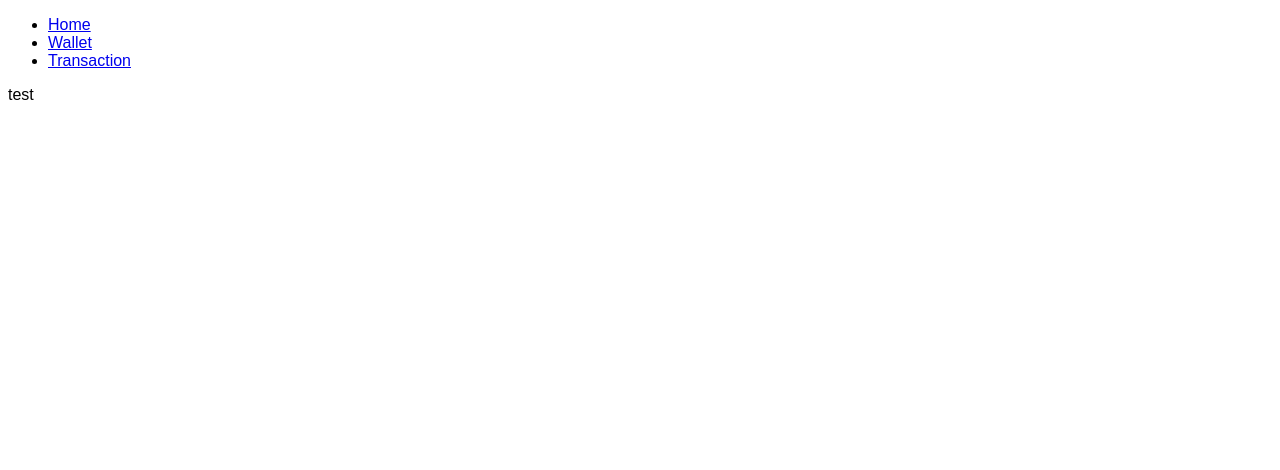
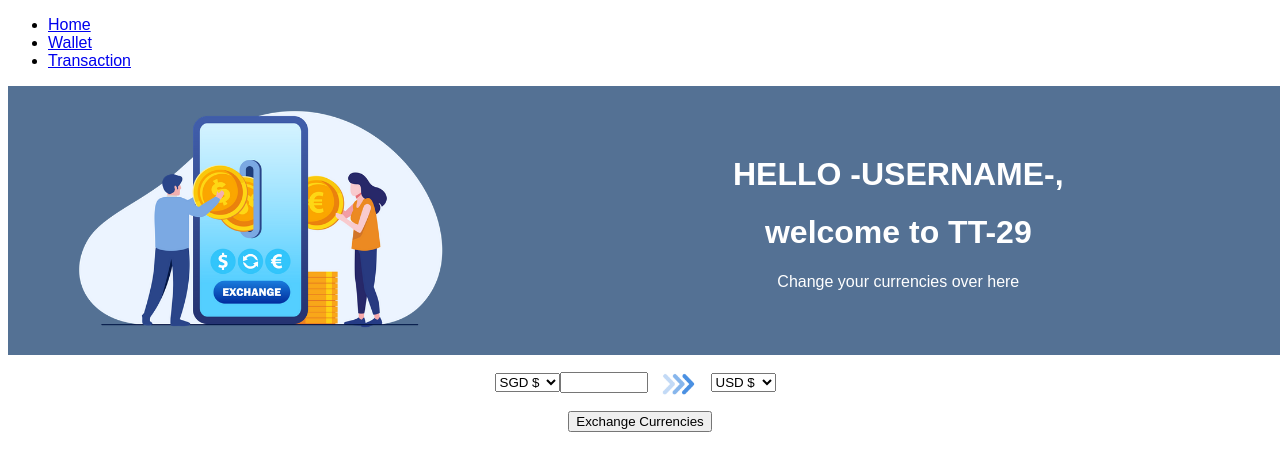
Before and after one commit to liangjingg/TT6_29, a React (Create React App) app in the folder frontend/: page /transaction in a window 1280 px wide. Shown: the top 470 px of the page. Built offline with nearby package versions, Linux system fonts and the light colour scheme.

Commit message:
update wallet and transaction page to fetch from static json

```diff
--- a/frontend/package.json
+++ b/frontend/package.json
@@ -14,6 +14,7 @@
     "react-router": "^6.3.0",
     "react-router-dom": "^6.3.0",
     "react-scripts": "5.0.1",
+    "react-select-currency": "^1.0.7",
     "styled-components": "^5.3.5",
     "web-vitals": "^2.1.4"
   },
--- a/frontend/src/pages/Wallet.js
+++ b/frontend/src/pages/Wallet.js
@@ -9,9 +9,35 @@ import removeclose from './remove-close.png';
 
 
 function Wallet(){
-  const [userid, setUserId] = useState("");
+  const [userid, setUserId] = useState(1);
   const [walletAmt, setWalletAmt] = useState(3);
-  const [walletData, setWalletData] = useState([]);
+  const [walletData, setWalletData] = useState([
+  {
+    "id": 1,
+    "user_id": 1,
+    "name": "Multi-Currency Account"
+  },
+  {
+    "id": 2,
+    "user_id": 1,
+    "name": "Travel Account"
+  },
+  {
+    "id": 3,
+    "user_id": 2,
+    "name": "Trading Account"
+  },
+  {
+    "id": 4,
+    "user_id": 3,
+    "name": "Multi-Currency Account"
+  },
+  {
+    "id": 5,
+    "user_id": 4,
+    "name": "Trip to Japan"
+  }
+]);
 
   const removeWallet = () => {
     if(window.confirm("Please confirm that you are deleting this wallet")==true){
@@ -20,6 +46,35 @@ function Wallet(){
 
     }
   }
+
+  const dataRowView = (item, key) => {
+    return (
+      <div>
+        {item.user_id == userid ?
+        <div>
+          <div class="walletdiv">
+            <table class="wallettable">
+            <tr>
+              <td class="row1">
+                <img src={walletlogo} class="walletlogo"/>
+              </td>
+              <td class="row4">
+                <img onClick={() => removeWallet()} src={removeclose} class="removelogo" onMouseOut={e => e.currentTarget.src = removeclose} onMouseOver={e => e.currentTarget.src = removeopen}/>
+              </td>
+            </tr>
+            <tr>
+              <td class="row2">
+                <p>{item.name}</p>
+              </td>
+            </tr>
+            </table>
+          </div>
+        </div>:
+         <div></div>
+        }
+      </div>
+    );
+  };
 
   return (
     <div>
@@ -32,31 +87,12 @@ function Wallet(){
             <td class="bannerrow">
                 <h1>HELLO -USERNAME-, </h1>
                 <h1>welcome to TT-29</h1>
-                <p> some other text </p>
+                <p> Here are your wallet details </p>
             </td>
           </tr>
         </table>
       </div>
-      <div class="walletdiv">
-        <table class="wallettable">
-        <tr>
-          <td class="row1">
-            <img src={walletlogo} class="walletlogo"/>
-          </td>
-          <td class="row4">
-            <img onClick={() => removeWallet()} src={removeclose} class="removelogo" onMouseOut={e => e.currentTarget.src = removeclose} onMouseOver={e => e.currentTarget.src = removeopen}/>
-          </td>
-        </tr>
-        <tr>
-          <td class="row2">
-            <p>wallet name </p>
-          </td>
-          <td class="row3">
-            <p> $ xx </p>
-          </td>
-        </tr>
-        </table>
-      </div>
+      { walletData.map(dataRowView)}
     </div>
   );
 };
--- a/frontend/src/pages/transaction.css
+++ b/frontend/src/pages/transaction.css
@@ -0,0 +1,54 @@
+* {
+	font-family: arial, sans-serif;
+}
+
+.bannerTable{
+	background-color: #547194;
+	width: 101%;
+	margin: 0px;
+	padding: 0px;
+}
+
+.BannerLogo{
+	width: 400px;
+	margin-right: 50px;
+	margin-left: 50px;
+}
+
+.logorow{
+    text-align: center;
+    vertical-align: middle;
+}
+
+.bannerrow{
+	color: white;
+	width: 100%;
+    text-align: center;
+    vertical-align: middle;
+}
+
+.arrow{
+	width:  50px;
+	display: flex;
+	padding-right: 5px;
+}
+.currencyInput{
+	width: 80px;
+}
+.exchangetable{
+	margin-left: auto;
+	margin-right: auto;
+	text-align: center;
+    vertical-align: middle;
+}
+
+.exchangediv{
+	margin-left: auto;
+	margin-right: auto;
+	text-align: center;
+    vertical-align: middle;
+}
+
+.outputAmt{
+	padding-left: 10px;
+}
--- a/frontend/src/pages/transaction.js
+++ b/frontend/src/pages/transaction.js
@@ -1,12 +1,202 @@
-import React, {useState,} from 'react';
+import React, {useState,useEffect} from 'react';
 import './transaction.css';
+import logo from './currencypeople2.png';
+import SelectCurrency from 'react-select-currency';
+import arrow from './arrow.gif';
 
 function Transaction(){
   const [userid, setUserId] = useState("");
+  const [count, setCount] = useState(0);
+  const [inputValue, setInputValue] = useState();
+  const [exchangedValue, setExchangedValue] = useState();
+  const [inputCurrency, setInputCurrency] = useState("SGD");
+  const [outputCurrency, setOutputCurrency] = useState("USD");
+  const [exchangeRateData, setExchangeRateData] = useState([{"id": 1,"base_currency": "SGD","exchange_currency": "CAD","rate": 0.9255},
+  {
+    "id": 2,
+    "base_currency": "SGD",
+    "exchange_currency": "CNH",
+    "rate": 4.7868
+  },
+  {
+    "id": 3,
+    "base_currency": "SGD",
+    "exchange_currency": "EUR",
+    "rate": 0.7086
+  },
+  {
+    "id": 4,
+    "base_currency": "SGD",
+    "exchange_currency": "HKD",
+    "rate": 5.5830
+  },
+  {
+    "id": 5,
+    "base_currency": "SGD",
+    "exchange_currency": "JPY",
+    "rate": 97.5303
+  },
+  {
+    "id": 6,
+    "base_currency": "SGD",
+    "exchange_currency": "NZD",
+    "rate": 1.1612
+  },
+  {
+    "id": 7,
+    "base_currency": "SGD",
+    "exchange_currency": "NOK",
+    "rate": 7.2912
+  },
+  {
+    "id": 8,
+    "base_currency": "SGD",
+    "exchange_currency": "GBP",
+    "rate": 0.5974
+  },
+  {
+    "id": 9,
+    "base_currency": "SGD",
+    "exchange_currency": "SEK",
+    "rate": 7.5168
+  },
+  {
+    "id": 10,
+    "base_currency": "SGD",
+    "exchange_currency": "THB",
+    "rate": 25.7275
+  },
+  {
+    "id": 11,
+    "base_currency": "SGD",
+    "exchange_currency": "USD",
+    "rate": 0.7113
+  },
+  {
+    "id": 12,
+    "base_currency": "SGD",
+    "exchange_currency": "SGD",
+    "rate": 1
+  }
+]);
+
+  const fetchExchangeRate = () => {
+
+  }
+
+  const updateInputValue = (event) => {
+    setInputValue(event.target.value);
+
+    let inputAmt = event.target.value;
+    let inputCur =  inputCurrency;
+    let outputCur = outputCurrency;
+
+    exchangeRateData.map((x) => {
+      if(x.base_currency===inputCurrency && x.exchange_currency===outputCurrency){
+        setExchangedValue((inputAmt*x.rate).toFixed(3));
+      }
+    })
+  }
+  const updateInputCurrency = (event) => {
+    setInputCurrency(event.target.value);
+    exchangeRateData.map((x) => {
+      if(x.base_currency===inputCurrency && x.exchange_currency===outputCurrency){
+        setExchangedValue((inputValue*x.rate).toFixed(3));
+      }
+    })
+  }
+  const updateOutputCurrency = (event) => {
+    setOutputCurrency(event.target.value);
+    exchangeRateData.map((x) => {
+      if(x.base_currency===inputCurrency && x.exchange_currency===outputCurrency){
+        setExchangedValue((inputValue*x.rate).toFixed(3));
+      }
+    })
+  }
+  const exchangeCurrencies = () => {
+    if(inputCurrency==outputCurrency){
+      alert("you are exchanging to the same currency");
+    }else{
+      exchangeRateData.map((x) => {
+        if(x.base_currency===inputCurrency && x.exchange_currency===outputCurrency){
+          setExchangedValue(inputValue*x.rate);
+          alert(inputValue*x.rate);
+        }
+      })
+    }
+  }
+
+  useEffect(() => {
+    setTimeout(() => {
+      // alert(count);
+      setCount((count) => count + 1);
+    }, 1000);
+  });
 
   return (
     <div>
-      <p>test</p>
+      <div class="WalletBanner">
+        <table class="bannerTable">
+          <tr>
+            <td class="logorow">
+              <img src={logo} class="BannerLogo"/>
+            </td>
+            <td class="bannerrow">
+                <h1>HELLO -USERNAME-, </h1>
+                <h1>welcome to TT-29</h1>
+                <p> Change your currencies over here </p>
+            </td>
+          </tr>
+        </table>
+        <div class="exchangediv">
+          <table class="exchangetable">
+            <tbody>
+            <tr>
+              <td>
+                <select onChange={updateInputCurrency} >
+                  <option selected value="SGD">SGD $</option>
+                  <option value="CAD">CAD $</option>
+                  <option value="CNH">CNH ¥</option>
+                  <option value="EUR">EUR €</option>
+                  <option value="HKD">HKD $</option>
+                  <option value="JPY">JPY ¥</option>
+                  <option value="NZD">NZD $</option>
+                  <option value="NOK">NOK Ø</option>
+                  <option value="GBP">GBP £</option>
+                  <option value="SEK">SEK Ø</option>
+                  <option value="THB">THB ฿</option>
+                  <option value="USD">USD $</option>
+                </select>
+                <input type="number" class="currencyInput" min="1" value={inputValue} onChange={updateInputValue}/>
+              </td>
+              <td>
+                <img src={arrow} class="arrow"/>
+              </td>
+              <td>
+                <select onChange={updateOutputCurrency} >
+                  <option  value="SGD">SGD $</option>
+                  <option value="CAD">CAD $</option>
+                  <option value="CNH">CNH ¥</option>
+                  <option value="EUR">EUR €</option>
+                  <option value="HKD">HKD $</option>
+                  <option value="JPY">JPY ¥</option>
+                  <option value="NZD">NZD $</option>
+                  <option value="NOK">NOK Ø</option>
+                  <option value="GBP">GBP £</option>
+                  <option value="SEK">SEK Ø</option>
+                  <option value="THB">THB ฿</option>
+                  <option selected value="USD">USD $</option>
+                </select>
+                <text class="outputAmt">{exchangedValue}</text>
+              </td>
+            </tr>
+            </tbody>
+          </table>
+
+          <button type="button" onClick={exchangeCurrencies}>Exchange Currencies</button>
+        </div>
+
+      </div>
     </div>
   );
 };
```
Also changed, not shown: frontend/src/pages/arrow.gif (added), frontend/src/pages/transactionClass.js (added), 1 other file (tests, documents, lock files or other folders).
